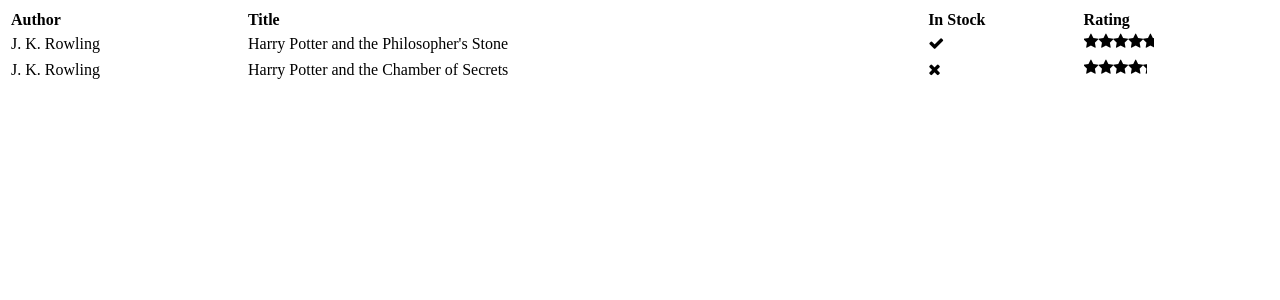
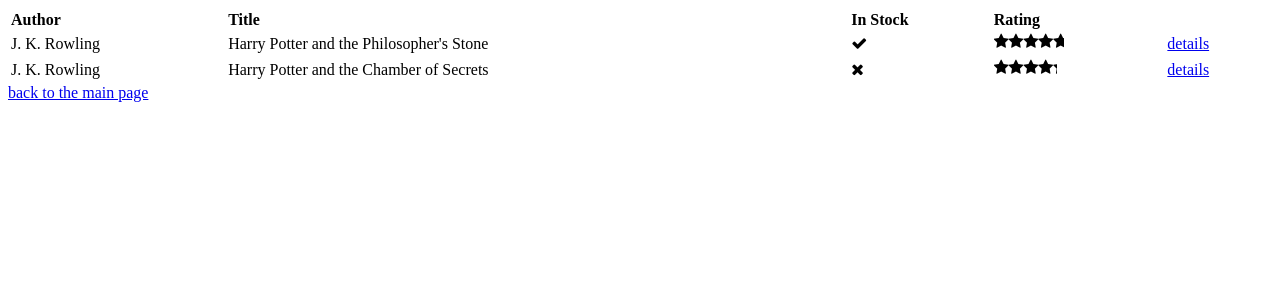
Before and after one commit to hurtonypeter/angular-demo, an Angular app: page /books in a window 1280 px wide. Shown: the top 300 px of the page. Built offline with nearby package versions, Linux system fonts and the light colour scheme.

Commit message:
cleanup, router navigations

```diff
--- a/src/app/app-routing.module.ts
+++ b/src/app/app-routing.module.ts
@@ -4,7 +4,7 @@
 import { CoreModule } from './core/core.module';
 
 const routes: Routes = [
-  { path: '', loadChildren: () => CoreModule, pathMatch: 'full' },
+  { path: '', loadChildren: () => CoreModule },
   { path: 'books', loadChildren: () => BooksModule }
 ];
 
--- a/src/app/books/pages/book-list.page.component.html
+++ b/src/app/books/pages/book-list.page.component.html
@@ -5,14 +5,18 @@
       <th>Title</th>
       <th>In Stock</th>
       <th>Rating</th>
+      <th></th>
     </tr>
   </thead>
   <tbody>
-    <tr *ngFor="let book of books" [routerLink]="['/books', book.id]">
+    <tr *ngFor="let book of books">
       <td>{{ book.author }}</td>
       <td>{{ book.title }}</td>
       <td><span class="{{ book.inStock | booleanToFaicon }}"></span></td>
       <td><app-rating [rating]="book.rating"></app-rating></td>
+      <td><a [routerLink]="['/books', book.id]">details</a></td>
     </tr>
   </tbody>
 </table>
+
+<a routerLink="/">back to the main page</a>
```
